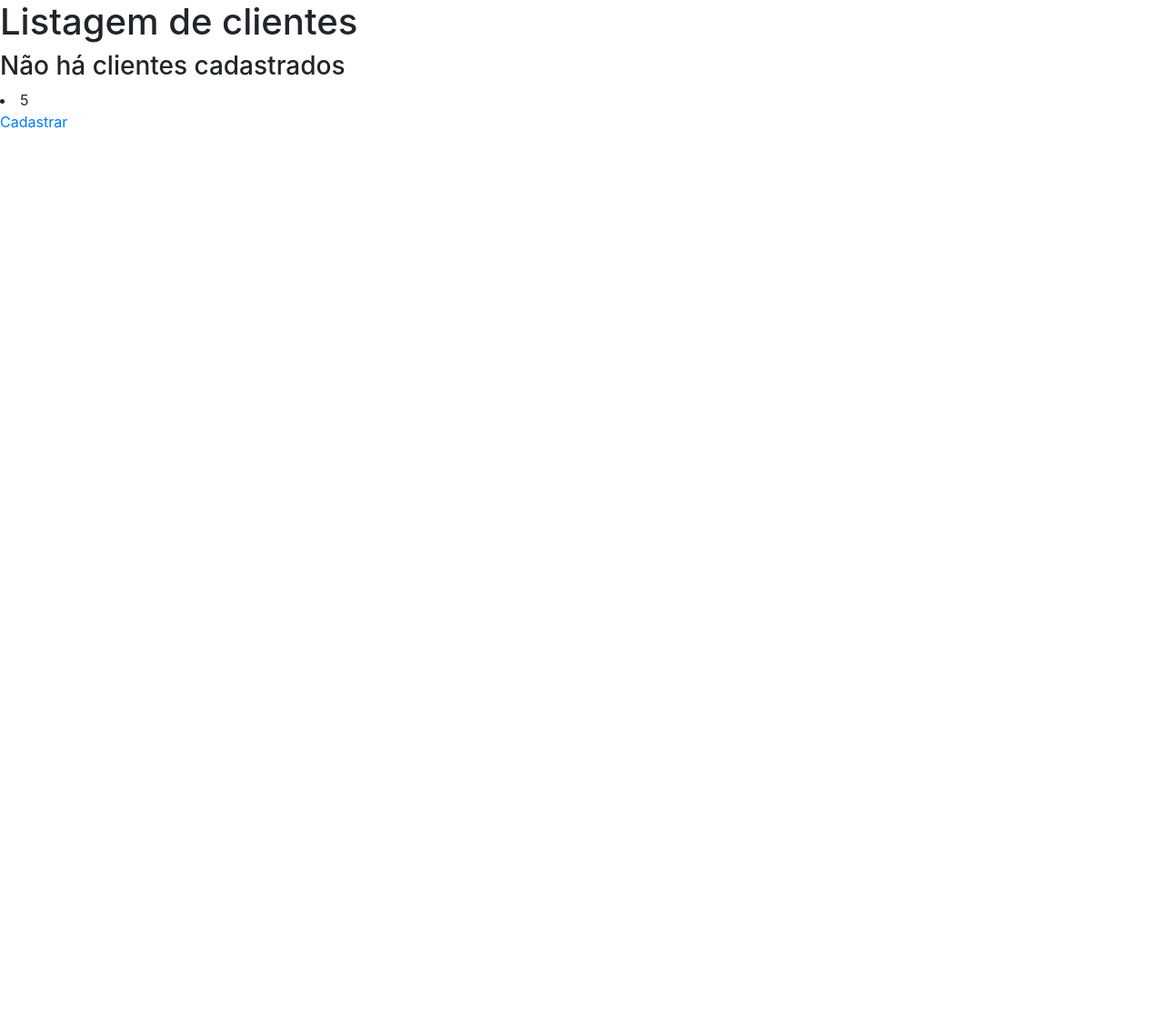
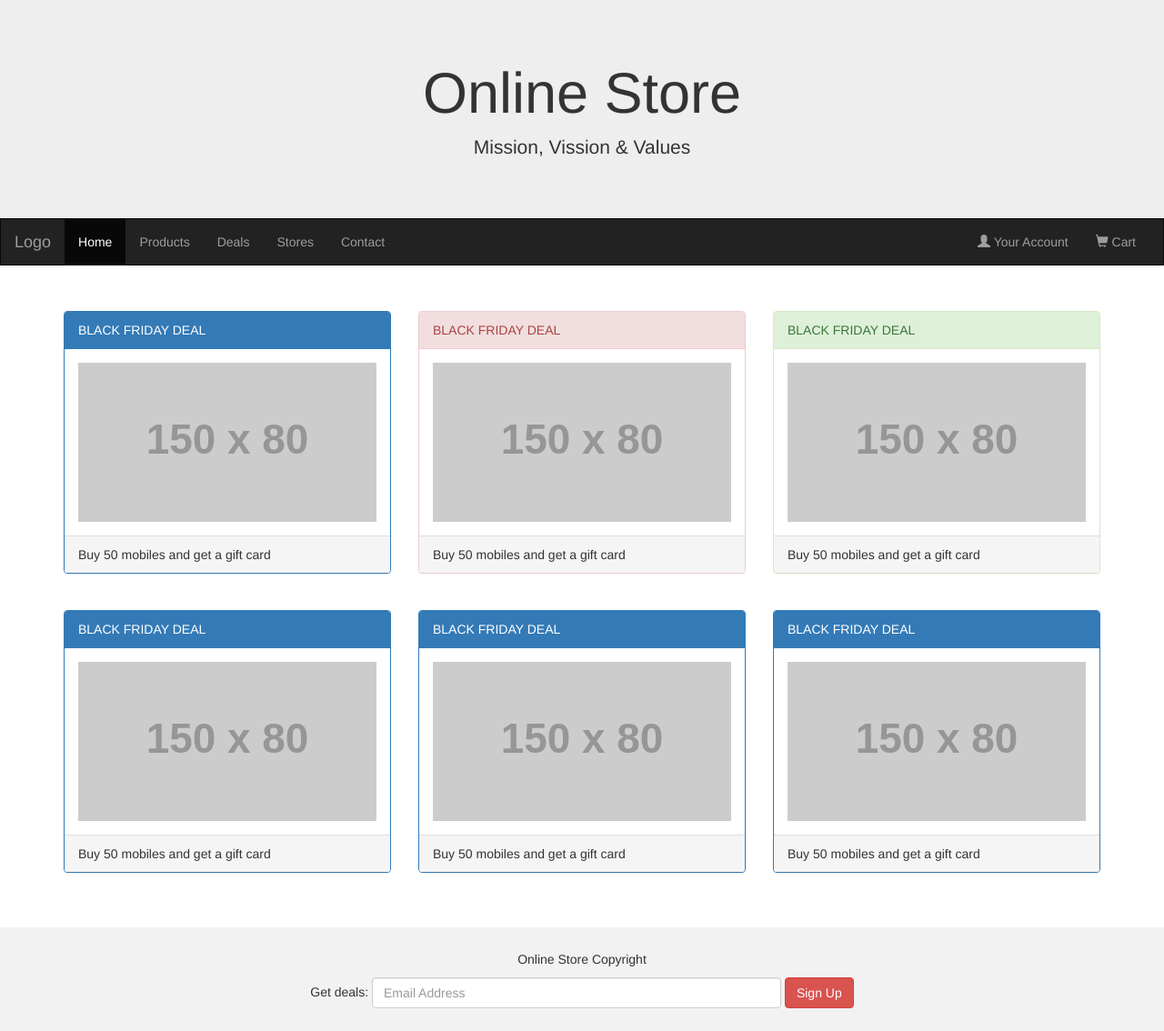
Before and after one commit to treinaweb/treinaweb-django-template-engine, a Django app: page /app/lista_clientes in a window 1280 px wide. Shown: the whole page at 91% size. Before the commit the page ends 141 px from the top, so only its background shows below. Run offline with Django 4.2, Linux system fonts and the light colour scheme; grey boxes labelled with a size stand in for pictures from a placeholder-image service; data that the repository does not hold is empty; some libraries are stand-ins or nearby versions.

Commit message:
08.01_Configurando_Arquivos_Estaticos

```diff
--- /dev/null
+++ b/app/static/app/css/style.css
@@ -0,0 +1,16 @@
+/* Remove the navbar's default rounded borders and increase the bottom margin */
+.navbar {
+    margin-bottom: 50px;
+    border-radius: 0;
+  }
+
+  /* Remove the jumbotron's default bottom margin */
+   .jumbotron {
+    margin-bottom: 0;
+  }
+
+  /* Add a gray background color and some padding to the footer */
+  footer {
+    background-color: #f2f2f2;
+    padding: 25px;
+  }
--- a/app/templates/lista_clientes.html
+++ b/app/templates/lista_clientes.html
@@ -1,53 +1,109 @@
 <!DOCTYPE html>
 {% load bootstrap4 %}
 {% load meus_filtros %}
-<html lang="en">
+{% load static %}
+<head>
+  <title>Listagem de clientes</title>
+  <meta charset="utf-8">
+  <meta name="viewport" content="width=device-width, initial-scale=1">
+  <link rel="stylesheet" href="https://maxcdn.bootstrapcdn.com/bootstrap/3.4.1/css/bootstrap.min.css">
+  <script src="https://ajax.googleapis.com/ajax/libs/jquery/3.6.0/jquery.min.js"></script>
+  <script src="https://maxcdn.bootstrapcdn.com/bootstrap/3.4.1/js/bootstrap.min.js"></script>
+  <link rel="stylesheet" href="{% static 'app/css/style.css' %}">
+</head>
+<body>
+<div class="jumbotron">
+    <div class="container text-center">
+      <h1>Online Store</h1>
+      <p>Mission, Vission & Values</p>
+    </div>
+  </div>
 
-<head>
-    <meta charset="UTF-8">
-    <meta http-equiv="X-UA-Compatible" content="IE=edge">
-    <meta name="viewport" content="width=device-width, initial-scale=1.0">
-    <title>Listagem de clientes</title>
-    {% bootstrap_css %}
-    {% bootstrap_javascript jquery='full' %}
-</head>
+  <nav class="navbar navbar-inverse">
+    <div class="container-fluid">
+      <div class="navbar-header">
+        <button type="button" class="navbar-toggle" data-toggle="collapse" data-target="#myNavbar">
+          <span class="icon-bar"></span>
+          <span class="icon-bar"></span>
+          <span class="icon-bar"></span>
+        </button>
+        <a class="navbar-brand" href="#">Logo</a>
+      </div>
+      <div class="collapse navbar-collapse" id="myNavbar">
+        <ul class="nav navbar-nav">
+          <li class="active"><a href="#">Home</a></li>
+          <li><a href="#">Products</a></li>
+          <li><a href="#">Deals</a></li>
+          <li><a href="#">Stores</a></li>
+          <li><a href="#">Contact</a></li>
+        </ul>
+        <ul class="nav navbar-nav navbar-right">
+          <li><a href="#"><span class="glyphicon glyphicon-user"></span> Your Account</a></li>
+          <li><a href="#"><span class="glyphicon glyphicon-shopping-cart"></span> Cart</a></li>
+        </ul>
+      </div>
+    </div>
+  </nav>
 
-<body>
-    <h1>Listagem de clientes</h1>
-    {# Esse bloco percorre a lista de clientes e imprime seus dados #}
-    {% comment %}
-        Várias
-        linhas
-        de comentários
-        são aceitas
-        dessa forma
-    {% endcomment %}
-    {% for cliente in object_list %}
-        {% with "Programador Engenheiro Designer" as list %}
-            {% if cliente.profissao in list %}
-                {% ifchanged cliente.nome %}
-                    <li>{{ cliente.nome|cut:"a" }}</li>
-                    <li>{{ cliente.email|capfirst }}</li>
-                    <li>{{ cliente.data_nascimento|date:"D d M Y" }}</li>
-                    {% if cliente.profissao == "Programador" %}
-                        <h3><li>{{ cliente.profissao|remover_caracter:"o" }}</li></h3>
-                    {% elif cliente.profissao == "Engenheiro" %}
-                        <h4><li>{{ cliente.profissao|remover_caracter:"o" }}</li></h4>
-                    {% else %}
-                        <li>{{ cliente.profissao|remover_caracter:"o" }}</li>
-                    {% endif %}
-                    <li><a href={% url "lista_cliente" pk=cliente.id %}>Exibir</a></li>
-                    <li><a href={% url "editar_cliente" pk=cliente.id %}>Editar</a></li>
-                    <li><a href={% url "remover_cliente" pk=cliente.id %}>Remover</a></li>
-                    <hr>
-                {% endifchanged %}
-            {% endif %}
-        {% endwith %}
-    {% empty %}
-        <h3>Não há clientes cadastrados</h3>
-    {% endfor %}
-    <li>{{3|add:"2"}}</li>
-    <a href="{% url "cadastrar_cliente" %}">Cadastrar</a>
-</body>
+  <div class="container">
+    <div class="row">
+      <div class="col-sm-4">
+        <div class="panel panel-primary">
+          <div class="panel-heading">BLACK FRIDAY DEAL</div>
+          <div class="panel-body"><img src="https://placehold.it/150x80?text=IMAGE" class="img-responsive" style="width:100%" alt="Image"></div>
+          <div class="panel-footer">Buy 50 mobiles and get a gift card</div>
+        </div>
+      </div>
+      <div class="col-sm-4">
+        <div class="panel panel-danger">
+          <div class="panel-heading">BLACK FRIDAY DEAL</div>
+          <div class="panel-body"><img src="https://placehold.it/150x80?text=IMAGE" class="img-responsive" style="width:100%" alt="Image"></div>
+          <div class="panel-footer">Buy 50 mobiles and get a gift card</div>
+        </div>
+      </div>
+      <div class="col-sm-4">
+        <div class="panel panel-success">
+          <div class="panel-heading">BLACK FRIDAY DEAL</div>
+          <div class="panel-body"><img src="https://placehold.it/150x80?text=IMAGE" class="img-responsive" style="width:100%" alt="Image"></div>
+          <div class="panel-footer">Buy 50 mobiles and get a gift card</div>
+        </div>
+      </div>
+    </div>
+  </div><br>
 
-</html>
+  <div class="container">
+    <div class="row">
+      <div class="col-sm-4">
+        <div class="panel panel-primary">
+          <div class="panel-heading">BLACK FRIDAY DEAL</div>
+          <div class="panel-body"><img src="https://placehold.it/150x80?text=IMAGE" class="img-responsive" style="width:100%" alt="Image"></div>
+          <div class="panel-footer">Buy 50 mobiles and get a gift card</div>
+        </div>
+      </div>
+      <div class="col-sm-4">
+        <div class="panel panel-primary">
+          <div class="panel-heading">BLACK FRIDAY DEAL</div>
+          <div class="panel-body"><img src="https://placehold.it/150x80?text=IMAGE" class="img-responsive" style="width:100%" alt="Image"></div>
+          <div class="panel-footer">Buy 50 mobiles and get a gift card</div>
+        </div>
+      </div>
+      <div class="col-sm-4">
+        <div class="panel panel-primary">
+          <div class="panel-heading">BLACK FRIDAY DEAL</div>
+          <div class="panel-body"><img src="https://placehold.it/150x80?text=IMAGE" class="img-responsive" style="width:100%" alt="Image"></div>
+          <div class="panel-footer">Buy 50 mobiles and get a gift card</div>
+        </div>
+      </div>
+    </div>
+  </div><br><br>
+
+  <footer class="container-fluid text-center">
+    <p>Online Store Copyright</p>
+    <form class="form-inline">Get deals:
+      <input type="email" class="form-control" size="50" placeholder="Email Address">
+      <button type="button" class="btn btn-danger">Sign Up</button>
+    </form>
+  </footer>
+
+  </body>
+  </html>
```
Also changed, not shown: app/templates/lista_clientes_backup.html (added, +53 -0 lines).
